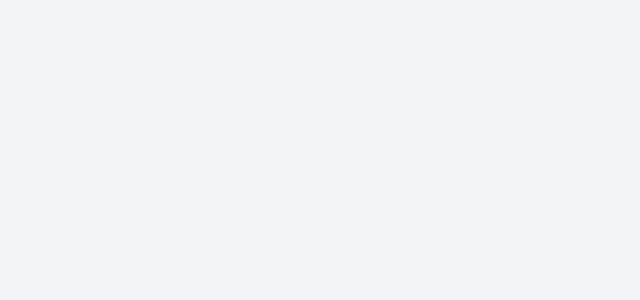
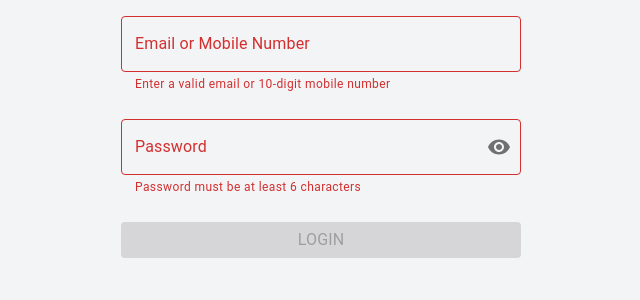
Before and after one commit to softgen-mustafa/softgen-web, a Next.js app: page /auth/login in a window 1280 px wide. Shown: the top 300 px of the page, without its empty margins (319-959 px from the left). Built offline with nearby package versions, Linux system fonts and the light colour scheme.

Commit message:
login working https new gateway

```diff
--- a/app/auth/login/page.tsx
+++ b/app/auth/login/page.tsx
@@ -1,11 +1,180 @@
-import { Grid } from "@mui/material";
+"use client";
 
+import {
+  TextField,
+  Button,
+  CircularProgress,
+  Snackbar,
+  Typography,
+  Alert,
+  InputAdornment,
+  IconButton,
+} from "@mui/material";
+import { Visibility, VisibilityOff } from "@mui/icons-material";
+import { useRouter } from "next/navigation";
+import { useState, useEffect } from "react";
+import { getPortalUrl, postAsync } from "@/app/services/rest_services";
 
+interface ILoginInfo {
+  credential: string;
+  password: string;
+}
 
+const LoginPage = () => {
+  const router = useRouter();
+  const [isLoading, toggleLoading] = useState(false);
 
-const Page = () => {
-  return (<div><p>Login Empty</p>
-  </div>)
+  const [loginInfo, updateLoginInfo] = useState<ILoginInfo>({
+    credential: "",
+    password: "",
+  });
+
+  const [errors, setErrors] = useState({
+    credential: "",
+    password: "",
+  });
+
+  const [isFormValid, setFormValid] = useState(false);
+  const [showPassword, setShowPassword] = useState(false);
+
+  const [messageInfo, toggleMessageVisibility] = useState({
+    visible: false,
+    message: "",
+    isError: false,
+  });
+
+  // Validation logic
+  const validateForm = () => {
+    const newErrors = {
+      credential:
+        /^\S+@\S+\.\S+$/.test(loginInfo.credential) ||
+        /^[0-9]{10}$/.test(loginInfo.credential)
+          ? ""
+          : "Enter a valid email or 10-digit mobile number",
+      password:
+        loginInfo.password.length >= 6
+          ? ""
+          : "Password must be at least 6 characters",
+    };
+
+    setErrors(newErrors);
+    return Object.values(newErrors).every((error) => error === "");
+  };
+
+  // Re-validate the form whenever loginInfo changes
+  useEffect(() => {
+    setFormValid(validateForm());
+  }, [loginInfo]);
+
+  const handleChange =
+    (field: keyof ILoginInfo) => (e: React.ChangeEvent<HTMLInputElement>) => {
+      updateLoginInfo({ ...loginInfo, [field]: e.target.value });
+    };
+
+  const login = async () => {
+    if (!validateForm()) return;
+
+    let encoded = Buffer.from(loginInfo.password).toString("base64");
+    let loginDetails = { ...loginInfo, password: encoded };
+
+    try {
+      toggleLoading(true);
+      let url = `${getPortalUrl()}/login`;
+      let response = await postAsync(url, loginDetails);
+
+      toggleMessageVisibility({
+        visible: true,
+        message: "Login successful!",
+        isError: false,
+      });
+
+      // Redirect to dashboard or homepage after login
+      //router.push("/dashboard");
+    } catch (error) {
+      toggleMessageVisibility({
+        visible: true,
+        message: "Login failed. Please try again.",
+        isError: true,
+      });
+    } finally {
+      toggleLoading(false);
+    }
+  };
+
+  const togglePasswordVisibility = () => {
+    setShowPassword((prevShowPassword) => !prevShowPassword);
+  };
+
+  return (
+    <div style={{ maxWidth: 400, margin: "auto" }}>
+      <TextField
+        label="Email or Mobile Number"
+        value={loginInfo.credential}
+        onChange={handleChange("credential")}
+        error={!!errors.credential}
+        helperText={errors.credential}
+        fullWidth
+        margin="normal"
+      />
+      <TextField
+        label="Password"
+        type={showPassword ? "text" : "password"}
+        value={loginInfo.password}
+        onChange={handleChange("password")}
+        error={!!errors.password}
+        helperText={errors.password}
+        fullWidth
+        margin="normal"
+        InputProps={{
+          endAdornment: (
+            <InputAdornment position="end">
+              <IconButton
+                onClick={togglePasswordVisibility}
+                aria-label="toggle password visibility"
+                edge="end"
+              >
+                {showPassword ? <VisibilityOff /> : <Visibility />}
+              </IconButton>
+            </InputAdornment>
+          ),
+        }}
+      />
+
+      <Button
+        onClick={login}
+        variant="contained"
+        color="primary"
+        fullWidth
+        disabled={isLoading || !isFormValid}
+        style={{ marginTop: 16 }}
+      >
+        {isLoading ? (
+          <CircularProgress size={24} />
+        ) : (
+          <Typography>Login</Typography>
+        )}
+      </Button>
+
+      <Snackbar
+        open={messageInfo.visible}
+        autoHideDuration={6000}
+        onClose={() =>
+          toggleMessageVisibility({ ...messageInfo, visible: false })
+        }
+        anchorOrigin={{ vertical: "top", horizontal: "center" }}
+      >
+        <Alert
+          onClose={() =>
+            toggleMessageVisibility({ ...messageInfo, visible: false })
+          }
+          severity={messageInfo.isError ? "error" : "success"}
+          sx={{ width: "100%" }}
+        >
+          {messageInfo.message}
+        </Alert>
+      </Snackbar>
+    </div>
+  );
 };
 
-export default Page;
+export default LoginPage;
--- a/app/services/rest_services.tsx
+++ b/app/services/rest_services.tsx
@@ -10,7 +10,8 @@ let _key = KeyStore.secret_key;
 let _iv = KeyStore.iv;
 
 const postAsync = async (url: string, requestBody: any) => {
-  const encryptedBody = _wrap(requestBody);
+  //const encryptedBody = _wrap(requestBody);
+  const encryptedBody = requestBody;
   let appHeaders = {
     "Content-Type": "application/json; charset=utf-8",
     token: Cookies.get("authToken") ?? "empty",
@@ -31,15 +32,16 @@ const postAsync = async (url: string, requestBody: any) => {
       // console.log("received from server ", response.status);
 
       return response.data;
-    })
-    .then((data) => {
+    });
+  /*.then((data) => {
       // console.log("data is ", data);
       return _unwrap(data);
-    });
+    });*/
 };
 
 const putAsync = async (url: string, requestBody: any) => {
-  const encryptedBody = _wrap(requestBody);
+  //const encryptedBody = _wrap(requestBody);
+  const encryptedBody = requestBody;
   let appHeaders = {
     "Content-Type": "application/json; charset=utf-8",
     token: Cookies.get("authToken") ?? "",
@@ -57,11 +59,11 @@ const putAsync = async (url: string, requestBody: any) => {
       // console.log("received from server ", response.status);
 
       return response.data;
-    })
-    .then((data) => {
+    });
+  /*.then((data) => {
       // console.log("data is ", data);
       return _unwrap(data);
-    });
+    });*/
 };
 
 const getAsync = async (url: string) => {
@@ -79,10 +81,10 @@ const getAsync = async (url: string) => {
     })
     .catch((error) => {
       return null;
-    })
-    .then((data) => {
+    });
+  /*.then((data) => {
       return _unwrap(data);
-    });
+    });*/
 };
 
 /*
@@ -161,15 +163,15 @@ const getSgBizBaseUrl = () => {
 };
 
 const getPortalUrl = () => {
-  return "http://localhost:45080/api/portal";
+  return "https://softgensolutions.com/api/portal";
 };
 
 const getBaseUrl = () => {
   //Local
   // return "http://192.168.1.2:5000"
   //GoDadddddddy
-  // return "https://118.139.167.125:45400";
-  return "http://118.139.167.125:45400";
+  return "http://localhost:45080";
+  //return "http://118.139.167.125:45400";
 
   // return "https://softgensolutions.in/service";
 };
```
